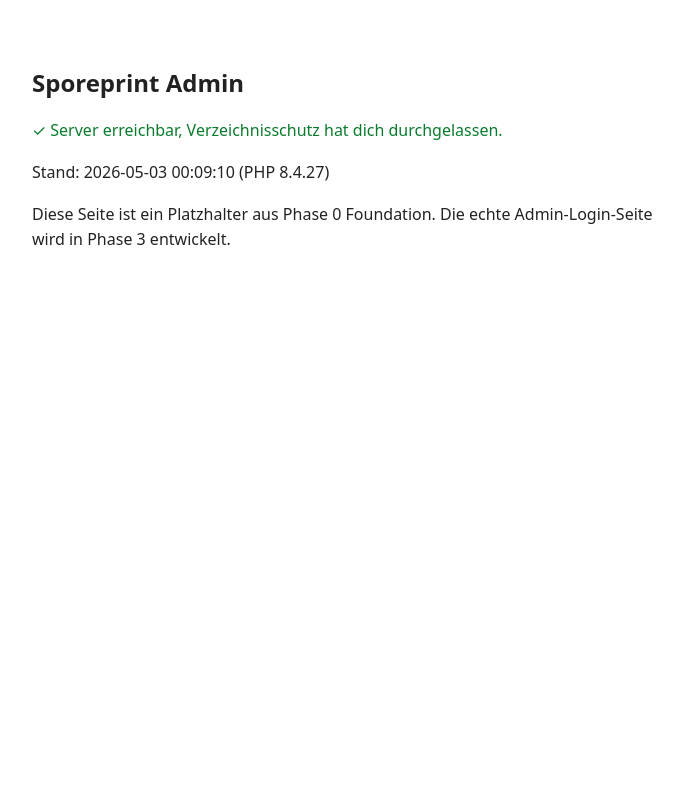
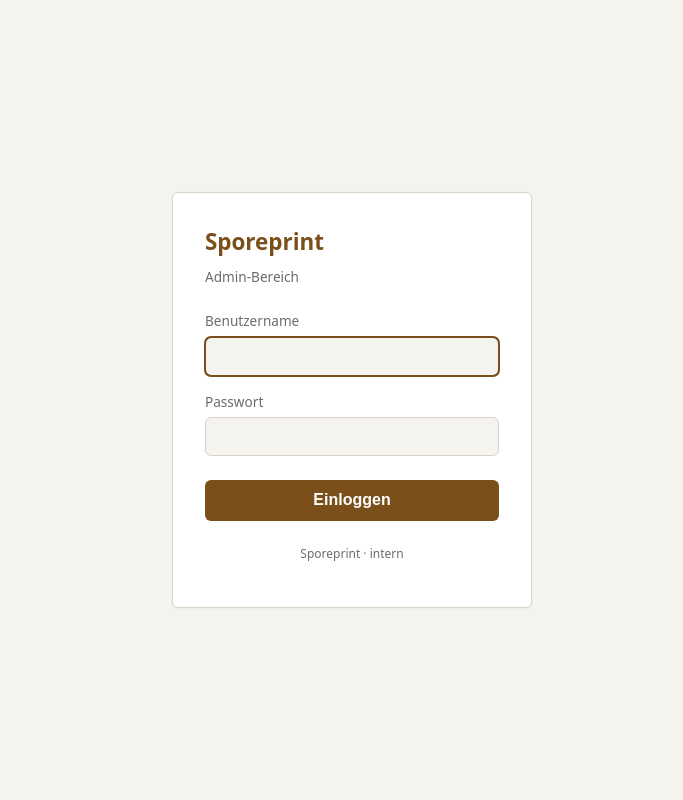
Before and after one commit to pilzling-tech/pilzling-sporeprint-review-app, a PHP site: page / in a window 1280 px wide. Shown: the whole page, without its empty margins (288-971 px from the left). Run offline with PHP 8.4, Linux system fonts and the light colour scheme.

Commit message:
feat(admin): Single-Admin-Login + Session + CSRF (Phase 1.2)
lib/auth.php:
- attemptLogin(\$user, \$password): vergleicht gegen ADMIN_USER und
  ADMIN_PASSWORD_HASH aus .env via password_verify + hash_equals.
  Konstante Laufzeit gegen Timing-Attacks.
- logout(): Session zerstoeren + Cookie wegloeschen
- requireLogin(): bei nicht eingeloggt → 401 (API) oder Redirect (HTML)
- currentUser(): null oder Username
- isApiRequest(): Pfad-Check fuer /api/-Routen
- csrfToken() + requireCsrfToken(): Session-basiertes CSRF-Pattern
- Session-Cookie: HttpOnly, SameSite=Strict, Secure (wenn HTTPS)
- session_regenerate_id() nach erfolgreichem Login (Session-Fixation-Schutz)

admin/index.php: Echte Login-Seite (ersetzt Stub):
- Wenn schon eingeloggt → Redirect zu Dashboard
- POST: CSRF-Check, attemptLogin, bei Fehler generischer Error
  ("Login nicht moeglich" — niemals "User existiert nicht" oder
  "Passwort falsch", Info-Disclosure-Schutz)
- Inline-CSS mit CSS-Custom-Properties als Foundation fuer spaetere
  Phase-3-Erweiterung
- meta robots noindex/nofollow

admin/logout.php: Logout + Redirect.

Pattern uebernommen aus production-app/src/includes/auth.php (Pre-Check A6),
vereinfacht: kein User-Stamm in DB, kein Permission-System (Single-Admin v1).
Bei mehreren Admins spaeter: User-Tabelle in eigenem Plan.

```diff
--- a/src/admin/index.php
+++ b/src/admin/index.php
@@ -1,31 +1,162 @@
 <?php
-// Sporeprint Admin — Platzhalter-Index
-// Wird in Phase 3 zur eigentlichen Login-Seite. Aktuell nur Test-Stub
-// damit der Verzeichnisschutz greifen kann (Apache wirft 403 wenn keine
-// Index-Datei + Options -Indexes aktiv ist).
-
 declare(strict_types=1);
 
-http_response_code(200);
-header('Content-Type: text/html; charset=utf-8');
-?>
-<!DOCTYPE html>
+// Sporeprint Admin — Login-Seite.
+// Wenn schon eingeloggt: Redirect auf Dashboard.
+// Bei POST: CSRF-Check, dann attemptLogin().
+
+require_once __DIR__ . '/../lib/auth.php';
+
+// Schon eingeloggt? → Dashboard
+if (currentUser() !== null) {
+    header('Location: /dashboard.php');
+    exit;
+}
+
+$loginError = null;
+
+if ($_SERVER['REQUEST_METHOD'] === 'POST') {
+    requireCsrfToken();
+
+    $username = trim($_POST['username'] ?? '');
+    $password = $_POST['password'] ?? '';
+
+    if ($username !== '' && $password !== '') {
+        if (attemptLogin($username, $password)) {
+            header('Location: /dashboard.php');
+            exit;
+        }
+    }
+
+    // Generischer Error — niemals verraten ob User oder Passwort falsch war
+    $loginError = 'Login nicht moeglich. Pruefe Benutzername und Passwort.';
+}
+
+$csrfToken = csrfToken();
+?><!DOCTYPE html>
 <html lang="de">
 <head>
 <meta charset="utf-8">
-<title>Sporeprint Admin — Setup</title>
+<meta name="viewport" content="width=device-width, initial-scale=1">
+<meta name="robots" content="noindex, nofollow">
+<title>Sporeprint Admin — Login</title>
 <style>
-body { font-family: system-ui, -apple-system, sans-serif; max-width: 640px; margin: 4rem auto; padding: 0 1rem; line-height: 1.6; color: #222; }
-h1 { font-size: 1.5rem; }
-code { background: #f4f4f4; padding: 0.2rem 0.4rem; border-radius: 3px; font-size: 0.9em; }
-.ok { color: #0a7c2e; }
+:root {
+    --color-bg: #f5f3ee;
+    --color-surface: #ffffff;
+    --color-text: #2a2a2a;
+    --color-muted: #6c6c6c;
+    --color-accent: #7a4f1a;
+    --color-error: #b53f2c;
+    --color-border: #d8d3c7;
+    --space-1: 0.5rem;
+    --space-2: 1rem;
+    --space-3: 1.5rem;
+    --space-4: 2rem;
+    --radius: 6px;
+}
+* { box-sizing: border-box; }
+body {
+    margin: 0;
+    font-family: system-ui, -apple-system, "Segoe UI", sans-serif;
+    background: var(--color-bg);
+    color: var(--color-text);
+    min-height: 100vh;
+    display: flex;
+    align-items: center;
+    justify-content: center;
+    padding: var(--space-3);
+    line-height: 1.5;
+}
+.login-card {
+    background: var(--color-surface);
+    border: 1px solid var(--color-border);
+    border-radius: var(--radius);
+    padding: var(--space-4);
+    width: 100%;
+    max-width: 360px;
+    box-shadow: 0 1px 3px rgba(0,0,0,0.04);
+}
+h1 {
+    margin: 0 0 var(--space-1) 0;
+    font-size: 1.4rem;
+    color: var(--color-accent);
+}
+.subtitle {
+    margin: 0 0 var(--space-3) 0;
+    font-size: 0.85rem;
+    color: var(--color-muted);
+}
+label {
+    display: block;
+    font-size: 0.85rem;
+    margin-bottom: 0.3rem;
+    color: var(--color-muted);
+}
+input[type="text"],
+input[type="password"] {
+    width: 100%;
+    padding: 0.6rem 0.8rem;
+    border: 1px solid var(--color-border);
+    border-radius: var(--radius);
+    font-size: 1rem;
+    background: var(--color-bg);
+    margin-bottom: var(--space-2);
+}
+input[type="text"]:focus,
+input[type="password"]:focus {
+    outline: 2px solid var(--color-accent);
+    outline-offset: -1px;
+    border-color: var(--color-accent);
+}
+button {
+    width: 100%;
+    padding: 0.7rem;
+    background: var(--color-accent);
+    color: white;
+    border: none;
+    border-radius: var(--radius);
+    font-size: 1rem;
+    font-weight: 600;
+    cursor: pointer;
+    margin-top: var(--space-1);
+}
+button:hover { filter: brightness(1.05); }
+.error {
+    background: #fdecea;
+    border: 1px solid #f5c6c0;
+    color: var(--color-error);
+    padding: 0.6rem 0.8rem;
+    border-radius: var(--radius);
+    margin-bottom: var(--space-2);
+    font-size: 0.9rem;
+}
+.footer {
+    margin-top: var(--space-3);
+    text-align: center;
+    font-size: 0.75rem;
+    color: var(--color-muted);
+}
 </style>
 </head>
 <body>
-<h1>Sporeprint Admin</h1>
-<p class="ok">✓ Server erreichbar, Verzeichnisschutz hat dich durchgelassen.</p>
-<p>Stand: <?= date('Y-m-d H:i:s') ?> (PHP <?= PHP_VERSION ?>)</p>
-<p>Diese Seite ist ein Platzhalter aus Phase 0 Foundation. Die echte
-Admin-Login-Seite wird in Phase 3 entwickelt.</p>
+<main class="login-card">
+    <h1>Sporeprint</h1>
+    <p class="subtitle">Admin-Bereich</p>
+    <?php if ($loginError): ?>
+        <div class="error"><?= htmlspecialchars($loginError) ?></div>
+    <?php endif; ?>
+    <form method="post" autocomplete="off">
+        <input type="hidden" name="csrf_token" value="<?= htmlspecialchars($csrfToken) ?>">
+        <label for="username">Benutzername</label>
+        <input type="text" id="username" name="username" autofocus required autocomplete="username">
+
+        <label for="password">Passwort</label>
+        <input type="password" id="password" name="password" required autocomplete="current-password">
+
+        <button type="submit">Einloggen</button>
+    </form>
+    <p class="footer">Sporeprint &middot; intern</p>
+</main>
 </body>
 </html>
--- /dev/null
+++ b/src/lib/auth.php
@@ -0,0 +1,147 @@
+<?php
+declare(strict_types=1);
+
+// Sporeprint — Auth-Layer (Single-Admin v1).
+//
+// Pattern uebernommen aus production-app/src/includes/auth.php (Pre-Check A6),
+// vereinfacht: kein User-Stamm in DB, kein Role/Permission-System.
+// Single-Admin-Credentials liegen in config/.env als ADMIN_USER + ADMIN_PASSWORD_HASH.
+// User-Tabelle kommt erst in Phase 3, falls mehrere Admins gleichzeitig schreiben.
+
+require_once __DIR__ . '/db.php';
+require_once __DIR__ . '/helpers.php';
+
+// Session sicher konfigurieren BEVOR session_start()
+if (session_status() === PHP_SESSION_NONE) {
+    $isHttps = ($_SERVER['HTTPS'] ?? '') !== '' && $_SERVER['HTTPS'] !== 'off';
+    session_set_cookie_params([
+        'lifetime' => 0,
+        'path'     => '/',
+        'secure'   => $isHttps,
+        'httponly' => true,
+        'samesite' => 'Strict',
+    ]);
+    session_name('sporeprint_admin');
+    session_start();
+}
+
+/**
+ * Versucht Login mit User+Passwort gegen .env-Credentials.
+ * Bei Erfolg wird Session-Daten gesetzt + session_regenerate_id().
+ * Generischer Returnwert — der Aufrufer zeigt bei false einen
+ * generischen Fehler ("Login nicht moeglich"), niemals "User existiert nicht"
+ * oder "Passwort falsch" (Info-Disclosure-Schutz).
+ */
+function attemptLogin(string $username, string $password): bool
+{
+    loadEnv();
+    $expectedUser = $_ENV['ADMIN_USER'] ?? '';
+    $expectedHash = $_ENV['ADMIN_PASSWORD_HASH'] ?? '';
+
+    if ($expectedUser === '' || $expectedHash === '') {
+        // .env nicht konfiguriert — kein Login moeglich. Bewusst silent (kein Hint nach aussen).
+        return false;
+    }
+
+    // Konstante Laufzeit gegen Timing-Side-Channel: hash_equals + password_verify auch
+    // dann ausfuehren wenn der Username nicht passt.
+    $userMatches = hash_equals($expectedUser, $username);
+    $passwordMatches = password_verify($password, $expectedHash);
+
+    if (!$userMatches || !$passwordMatches) {
+        return false;
+    }
+
+    // Session-Fixation-Schutz: ID rotieren nach erfolgreichem Login
+    session_regenerate_id(true);
+    $_SESSION['admin_user'] = $username;
+    $_SESSION['logged_in_at'] = time();
+    return true;
+}
+
+/**
+ * Logout: Session zerstoeren.
+ */
+function logout(): void
+{
+    $_SESSION = [];
+    if (ini_get('session.use_cookies')) {
+        $params = session_get_cookie_params();
+        setcookie(
+            session_name(),
+            '',
+            time() - 42000,
+            $params['path'],
+            $params['domain'] ?? '',
+            $params['secure'],
+            $params['httponly']
+        );
+    }
+    session_destroy();
+}
+
+/**
+ * Bricht Request ab wenn nicht eingeloggt.
+ * Bei API-Request (Pfad startet mit /api/): 401 + JSON-Fehler.
+ * Sonst: Redirect auf Login-Seite.
+ */
+function requireLogin(): void
+{
+    if (empty($_SESSION['admin_user'])) {
+        if (isApiRequest()) {
+            apiError('Nicht eingeloggt', 401);
+        }
+        header('Location: /index.php');
+        exit;
+    }
+}
+
+/**
+ * Liefert aktuell eingeloggten User (Username) oder null.
+ */
+function currentUser(): ?string
+{
+    return $_SESSION['admin_user'] ?? null;
+}
+
+/**
+ * True wenn aktueller Request ein API-Aufruf ist (Pfad beginnt mit /api/).
+ */
+function isApiRequest(): bool
+{
+    return str_starts_with($_SERVER['REQUEST_URI'] ?? '', '/api/');
+}
+
+// === CSRF-Token ===
+// Einfaches Session-basiertes CSRF-Pattern. Token wird einmal pro Session
+// generiert und in Forms eingefuegt; bei POST-Verarbeitung verglichen via hash_equals.
+
+/**
+ * Gibt das aktuelle CSRF-Token zurueck (generiert eines wenn keines existiert).
+ */
+function csrfToken(): string
+{
+    if (empty($_SESSION['csrf_token'])) {
+        $_SESSION['csrf_token'] = bin2hex(random_bytes(32));
+    }
+    return $_SESSION['csrf_token'];
+}
+
+/**
+ * Prueft das CSRF-Token aus dem Request gegen Session.
+ * Bei Mismatch: 403 + sofort Exit.
+ */
+function requireCsrfToken(): void
+{
+    $sent = $_POST['csrf_token'] ?? $_SERVER['HTTP_X_CSRF_TOKEN'] ?? '';
+    $expected = $_SESSION['csrf_token'] ?? '';
+    if ($expected === '' || !hash_equals($expected, $sent)) {
+        if (isApiRequest()) {
+            apiError('Ungueltiges CSRF-Token', 403);
+        }
+        http_response_code(403);
+        echo '<h1>403 — Ungueltiges CSRF-Token</h1>';
+        echo '<p><a href="/index.php">Zurueck zum Login</a></p>';
+        exit;
+    }
+}
```
Also changed, not shown: src/admin/logout.php (added, +11 -0 lines).
